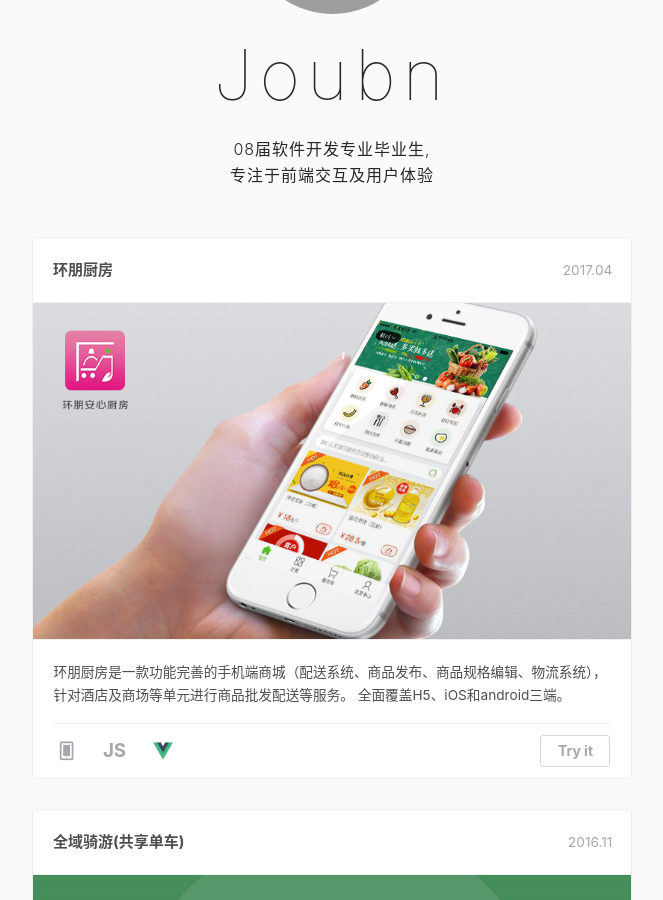
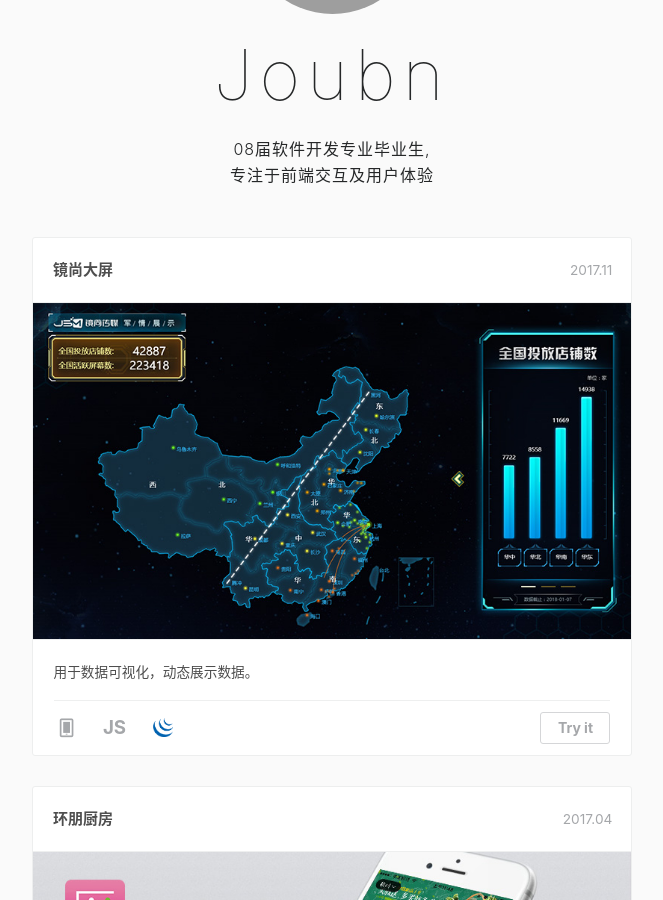
Before and after one commit to bb595700239/bb595700239.github.io, a Jekyll site: the page built from portfolio/index.html, in a window 1280 px wide and 900 px high, scrolled down 233 px. Shown: the whole window, without its empty margins (308-971 px from the left). Built offline with Jekyll 4.4.1, drawn with Linux system fonts in a browser that asks for light colours; nearby versions of some CDN libraries; comment, search, counter and statistics services are not loaded; grey boxes are pictures that could not be loaded.

Commit message:
添加项目
Signed-off-by: bb595700239 <595700239@qq.com>

```diff
--- a/portfolio/index.html
+++ b/portfolio/index.html
@@ -23,6 +23,24 @@ layout: default
 			</header>
 			<div class="main">
 				<ul class="cbp_tmtimeline">
+					<li>
+						<div class="cbp_tmlabel">
+							<h2 id="boxoffice">镜尚大屏</h2>
+							<time>2017.11</time>
+							<img src="images/work-jingshang.jpg">
+							<ul>
+								<li>
+									用于数据可视化，动态展示数据。
+								</li>
+								<li class="skill">
+									<span class="cbp_tmicon-phone"></span>
+									<span><b>JS</b></span>
+									<span class="i-jquery"></span>
+									<span class="link"><a target="_blank" href="https://http://139.196.188.146/">Try it</a></span>
+								</li>
+							</ul>
+						</div>
+					</li>
 					<li>
 						<div class="cbp_tmlabel">
 							<h2 id="boxoffice">环朋厨房</h2>
```
Also changed, not shown: portfolio/images/work-jingshang.jpg (added).
